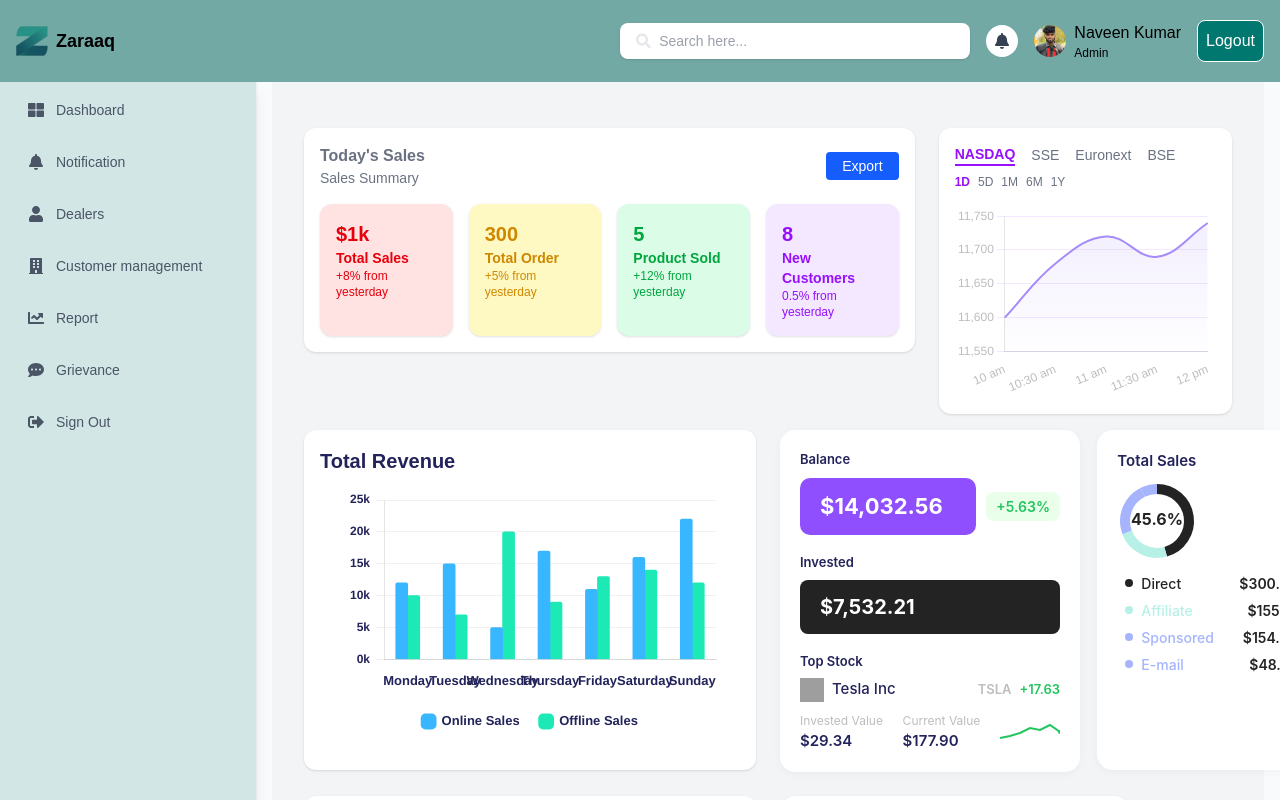
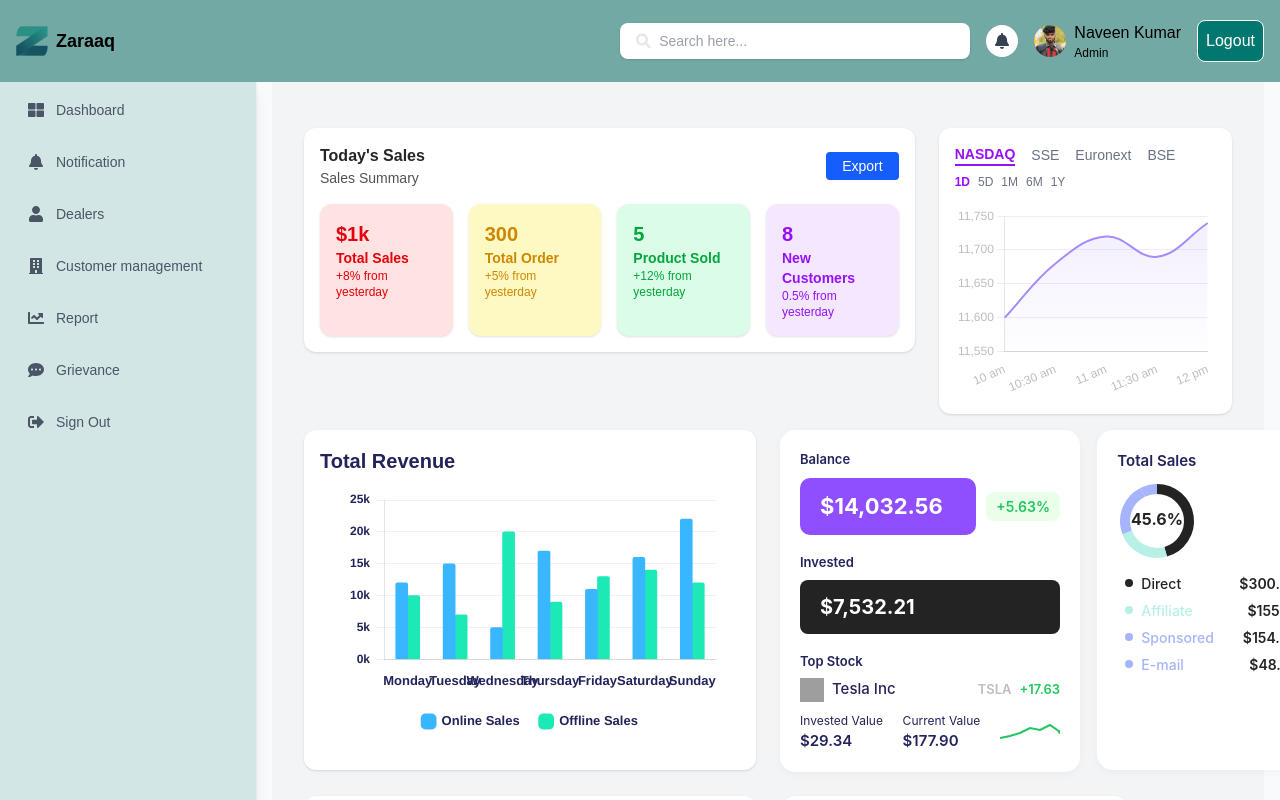
Before and after one commit to naveen2321686/zaraaq, a Next.js app: page / in a window 1280 px wide. Built offline with nearby package versions, Linux system fonts and the light colour scheme; no server answers; sample sign-in values are in the browser's storage; grey boxes are pictures that could not be loaded.

Commit message:
changes are done

```diff
--- a/src/app/components/BalanceCard.tsx
+++ b/src/app/components/BalanceCard.tsx
@@ -59,11 +59,11 @@ const BalanceCard = () => {
       </div>
       <div style={{ display: "flex", justifyContent: "space-between", alignItems: "center", marginTop: 10 }}>
         <div>
-          <div style={{ color: "#bdbdbd", fontSize: 12 }}>Invested Value</div>
+          <div style={{ color: "neutral-900", fontSize: 12 }}>Invested Value</div>
           <div style={{ fontWeight: 600, fontSize: 15 }}>$29.34</div>
         </div>
         <div>
-          <div style={{ color: "#bdbdbd", fontSize: 12 }}>Current Value</div>
+          <div style={{ color: "neutral-900", fontSize: 12 }}>Current Value</div>
           <div style={{ fontWeight: 600, fontSize: 15 }}>$177.90</div>
         </div>
         <div>
--- a/src/app/components/SalesSummary.tsx
+++ b/src/app/components/SalesSummary.tsx
@@ -36,8 +36,8 @@ export default function SalesSummary({ className }: Props) {
     <div className={`p-4 bg-white rounded-xl h-[288] shadow w-full ${className}`}>
       <div className="flex items-center justify-between mb-4">
         <div>
-          <h2 className="text-gray-500 font-bold">Today&apos;s Sales</h2>
-          <p className="text-sm text-gray-500">Sales Summary</p>
+          <h2 className="text-neutral-800 font-bold">Today&apos;s Sales</h2>
+          <p className="text-sm text-neutral-600">Sales Summary</p>
         </div>
         <button className="px-4 py-1 text-sm font-medium text-white bg-blue-600 rounded hover:bg-blue-700">
           Export
--- a/src/app/components/TotalRevenue.tsx
+++ b/src/app/components/TotalRevenue.tsx
@@ -22,14 +22,16 @@ const defaultLabels = [
   "Sunday",
 ];
 
+
 interface RevenueDay {
   day: string;
   onlineSales: number;
   offlineSales: number;
 }
 
+// Fetch revenue for a given month and year
 const fetchRevenue = async (month: number, year: number): Promise<RevenueDay[]> => {
-  const response = await fetch(`http://localhost:8089/revenue/monthly?month=${month}&year=${year}`);
+  const response = await fetch(`http://localhost:8086/revenue/monthly?month=${month}&year=${year}`);
   if (!response.ok) throw new Error("Failed to fetch revenue data");
   return response.json();
 };
--- a/src/app/components/TotalSalesPie.tsx
+++ b/src/app/components/TotalSalesPie.tsx
@@ -83,6 +83,7 @@ const TotalSalesPie = () => {
         ))}
       </div>
     </div>
+
   );
 };
 
--- a/src/app/notification/page.tsx
+++ b/src/app/notification/page.tsx
@@ -40,7 +40,7 @@ const typeColors: Record<string, string> = {
 
 const NotificationPage = () => {
   return (
-    <div className="p-8 w-full h-full">
+    <div className="p-8 w-full h-half">
       <h2 className="text-2xl font-bold text-indigo-950 mb-6">Notifications</h2>
       <div className="space-y-4">
         {notifications.map((n) => (
```
